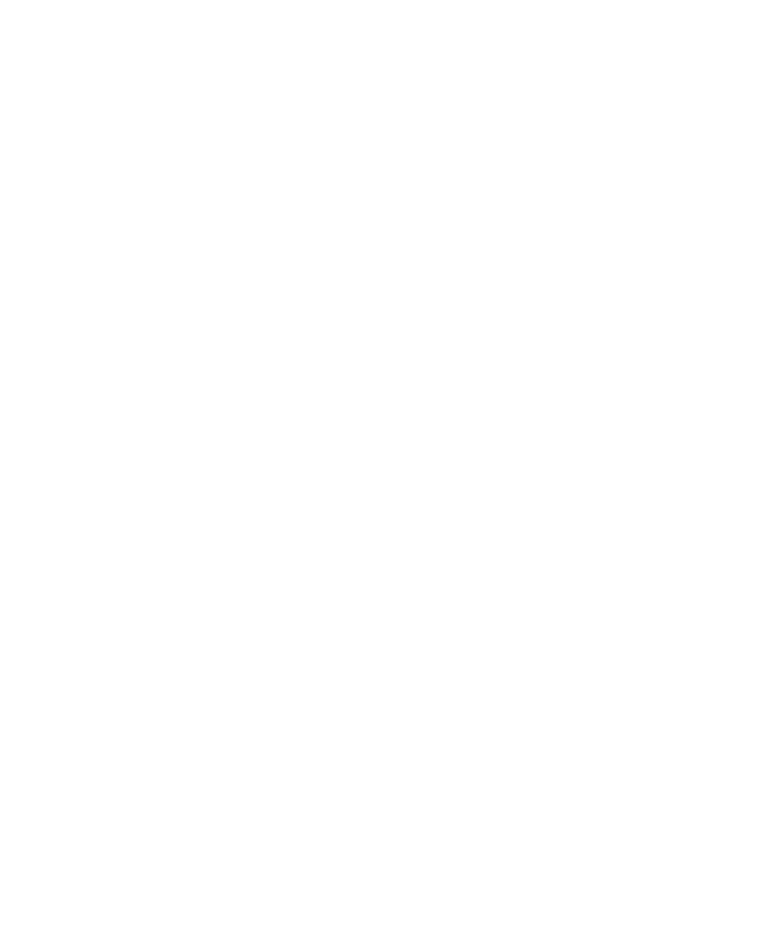
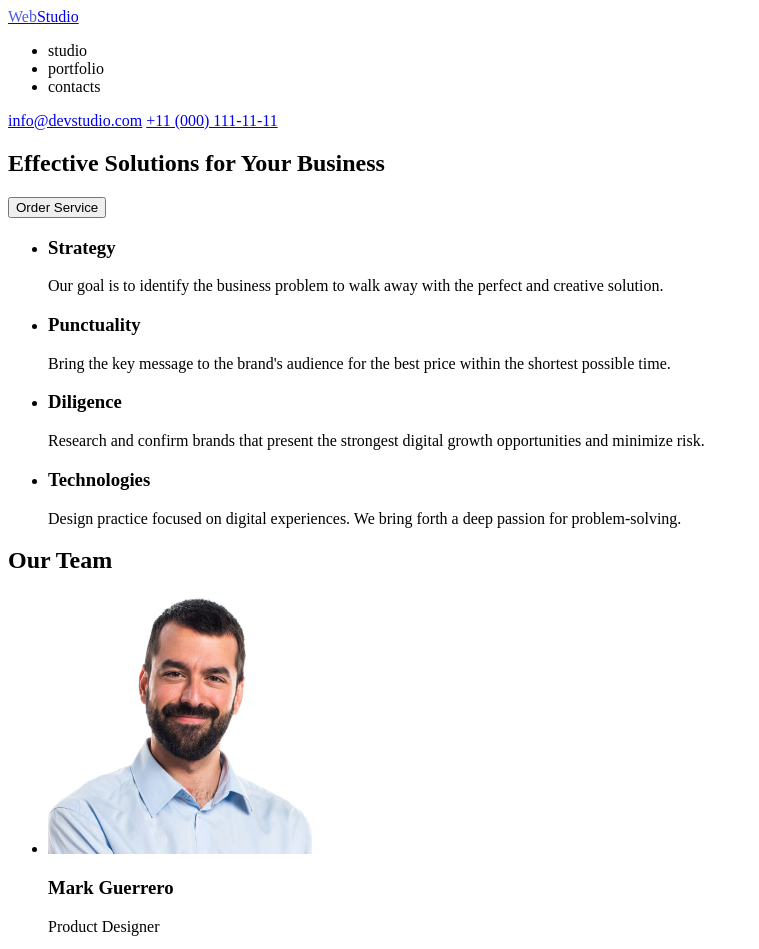
Before and after one commit to Yura-Petryna25/goit-markup-hw-02, a plain HTML site: page index.html in a window 1280 px wide. Shown: the top 949 px of the page, without its empty margins (0-759 px from the left). Before the commit the page ends 800 px from the top, so only its background shows below. Drawn offline with Linux system fonts and the light colour scheme.

Commit message:
homework1

```diff
--- a/index.html
+++ b/index.html
@@ -6,6 +6,75 @@
     <title>Document</title>
 </head>
 <body>
-
+    <Header>
+        <nav>
+    <a href="./index.html"><span style="color: #4D5AE5">Web</span>Studio</a>
+    <ul><li>studio</li>
+    <li>portfolio</li>
+<li>contacts</li>
+</ul>
+</nav>
+<a href="mailto:info@devstudio.com">info@devstudio.com</a>
+<a href="tel:+11 (000) 111-11-11">+11 (000) 111-11-11</a>
+    </Header>
+<main>
+        <!--section hero image-->
+    <section>
+        <h1>Effective Solutions
+        for Your Business</h1>
+       <button type="button">Order Service</button>
+    </section>
+    <!--section 1-->
+    <section>
+    <ul>
+<li><h3>Strategy</h3>
+<p>Our goal is to identify the business
+problem to walk away with the perfect and creative solution.</p></li>
+<li>
+    <h3>Punctuality</h3>
+    <p>Bring the key message to the brand's audience for the best price within the shortest possible time.</p>
+</li>
+<li>
+    <h3>Diligence</h3>
+    <p>Research and confirm brands that present the strongest digital growth opportunities and minimize risk.</p>
+</li><li>
+    <h3>Technologies</h3>
+    <p>Design practice focused on digital experiences. We bring forth a deep passion for problem-solving.</p>
+</li>
+    </ul>
+    </section>
+    <!--section 2-->
+    <section>
+<h2>Our Team</h2>
+<ul>
+    <li>
+        <img src="images/img-mark.jpg" alt="mark guerrero"
+        width="264"
+        height="260">
+        <h3>Mark Guerrero</h3>
+        <p>Product Designer</p>
+    </li>
+    <li>
+        <img src="images/img-tom.jpg" alt="tom ford" width="264" height="260">
+        <h3>Tom Ford</h3>
+        <p>Frontend Developer</p>
+    </li>
+    <li>
+        <img src="images/img-camila.jpg" alt="camila garcia" width="264" height="260">
+        <h3>Camila Garcia</h3>
+        <p>Marketing</p>
+    </li>
+    <li>
+        <img src="images/img-daniel.jpg" alt="daniel wilson" width="264" height="260">
+        <h3>Daniel Wilson</h3>
+        <p>UI Designer</p>
+    </li>
+</ul>
+    </section>
+</main>
+   <footer>
+    <a href="./index.html"><span style="color: #4D5AE5">Web</span>Studio</a>
+    <p>Increase the flow of customers and sales for your business with digital marketing & growth solutions.</p>
+   </footer>
 </body>
 </html>
```
Also changed, not shown: images/img-camila.jpg (added), images/img-daniel.jpg (added), images/img-mark.jpg (added), images/img-tom.jpg (added).
